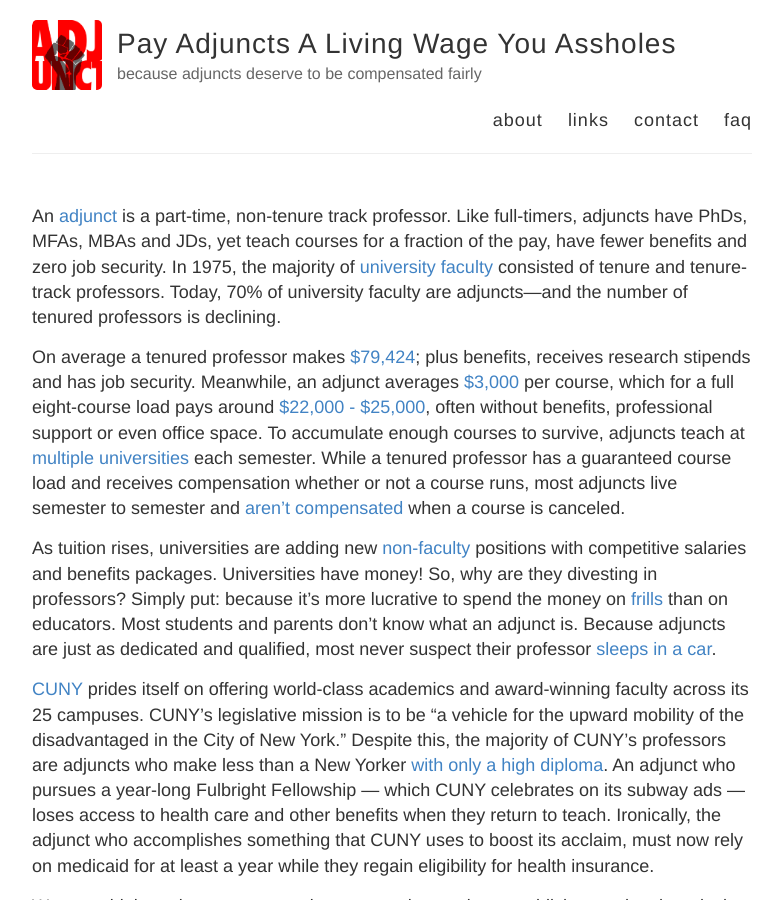
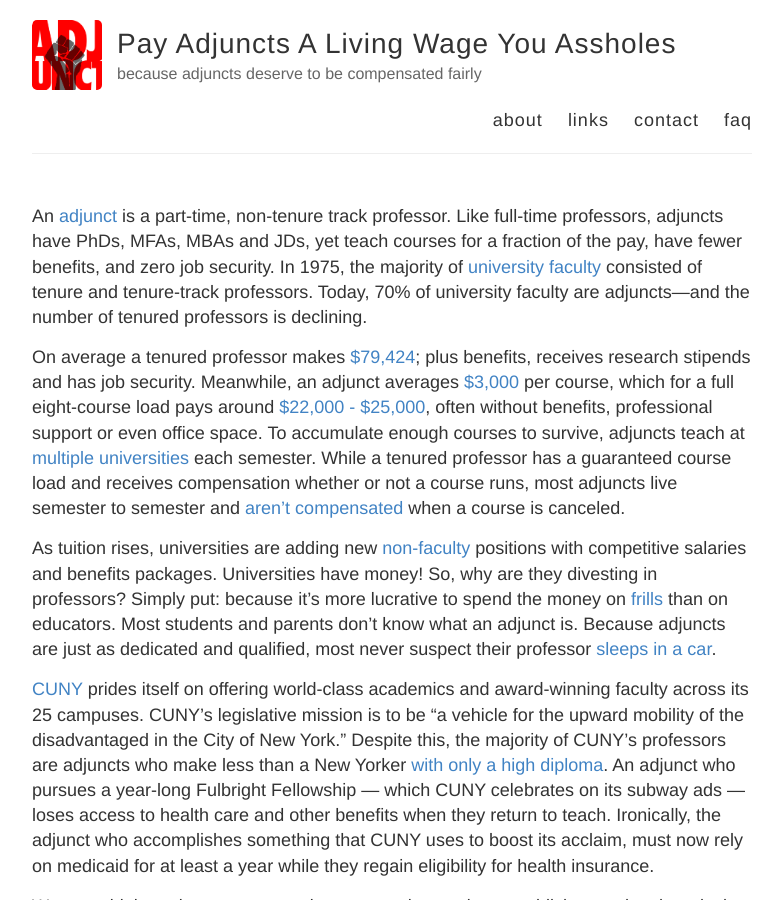
Before and after one commit to adjunctsarepeople/adjunctsarepeople.github.io, a Jekyll site: the page built from _posts/2014-3-3-Hello-World.md, in a window 1280 px wide and 900 px high. Shown: the whole window, without its empty margins (248-1031 px from the left). Built offline with Jekyll 4.4.1, drawn with Linux system fonts in a browser that asks for light colours.

Commit message:
Update 2014-3-3-Hello-World.md

```diff
--- a/_posts/2014-3-3-Hello-World.md
+++ b/_posts/2014-3-3-Hello-World.md
@@ -1,7 +1,7 @@
 ---
 layout: post
 ---
-An [adjunct](http://cunyadjunctproject.org/files/2009/03/main-points-and-discussion-questions.pdf) is a part-time, non-tenure track professor. Like full-timers, adjuncts have PhDs, MFAs, MBAs and JDs, yet teach courses for a fraction of the pay, have fewer benefits and zero job security. In 1975, the majority of [university faculty](https://www.aaup.org/sites/default/files/Faculty_Trends_0.pdf) consisted of tenure and tenure-track professors. Today, 70% of university faculty are adjuncts—and the number of tenured professors is declining.
+An [adjunct](http://cunyadjunctproject.org/files/2009/03/main-points-and-discussion-questions.pdf) is a part-time, non-tenure track professor. Like full-time professors, adjuncts have PhDs, MFAs, MBAs and JDs, yet teach courses for a fraction of the pay, have fewer benefits, and zero job security. In 1975, the majority of [university faculty](https://www.aaup.org/sites/default/files/Faculty_Trends_0.pdf) consisted of tenure and tenure-track professors. Today, 70% of university faculty are adjuncts—and the number of tenured professors is declining.
 
 On average a tenured professor makes [$79,424](https://www.insidehighered.com/news/2016/04/11/annual-aaup-salary-survey-says-professor-pay-34); plus benefits, receives research stipends and has job security. Meanwhile, an adjunct averages [$3,000](https://www.insidehighered.com/news/2014/02/05/college-work-forces-grew-not-fast-enrollment) per course, which for a full eight-course load pays around [$22,000 - $25,000](https://www.npr.org/2013/09/22/224946206/adjunct-professor-dies-destitute-then-sparks-debate), often without benefits, professional support or even office space. To accumulate enough courses to survive, adjuncts teach at [multiple universities](https://www.insidehighered.com/advice/2015/05/11/essay-instructor-who-has-taught-adjunct-25-years) each semester. While a tenured professor has a guaranteed course load and receives compensation whether or not a course runs, most adjuncts live semester to semester and [aren’t compensated](http://www.academicworkforce.org/CAW_portrait_2012.pdf) when a course is canceled.
 
```
